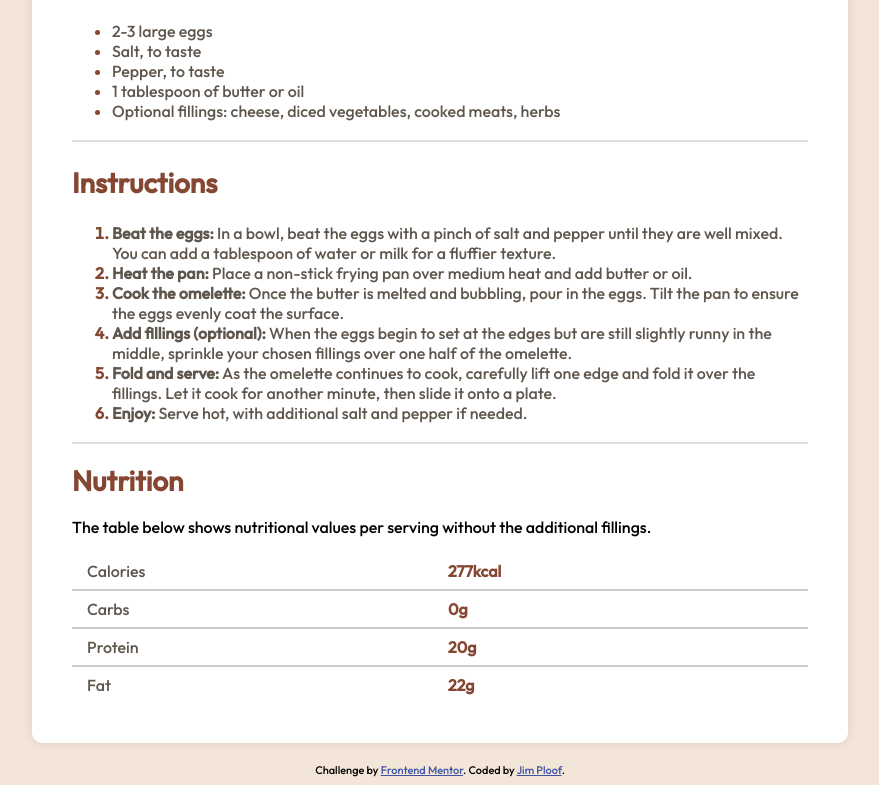
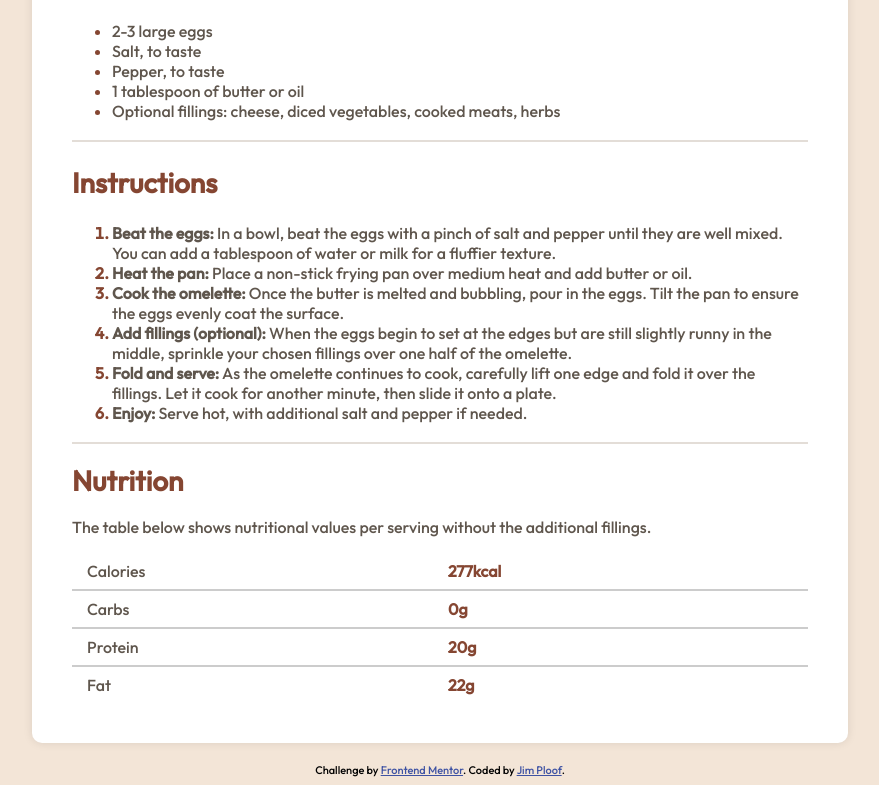
Before and after one commit to jimploof/frontendmentor.io, a plain HTML site: page recipe-page/index.html in a window 1280 px wide. Shown: the part 776-1561 px from the top of the page, without its empty margins (200-1079 px from the left). Drawn offline with Linux system fonts and the light colour scheme.

Commit message:
Update index.html

```diff
--- a/recipe-page/index.html
+++ b/recipe-page/index.html
@@ -178,7 +178,7 @@
 	</ol>
     <div class="horizontal-line"></div>
 	<h1 class="hdr-med">Nutrition</h1>
-	<p>The table below shows nutritional values per serving without the additional fillings.</p>
+	<p class="txt-regular">The table below shows nutritional values per serving without the additional fillings.</p>
 	<div class="nutrition-grid">
 		<div class="nutrition-label nutrition-row txt-regular indent-15">Calories</div>
 		<div class="nutrition-value nutrition-row txt-bold-burgundy">277kcal</div>
```
